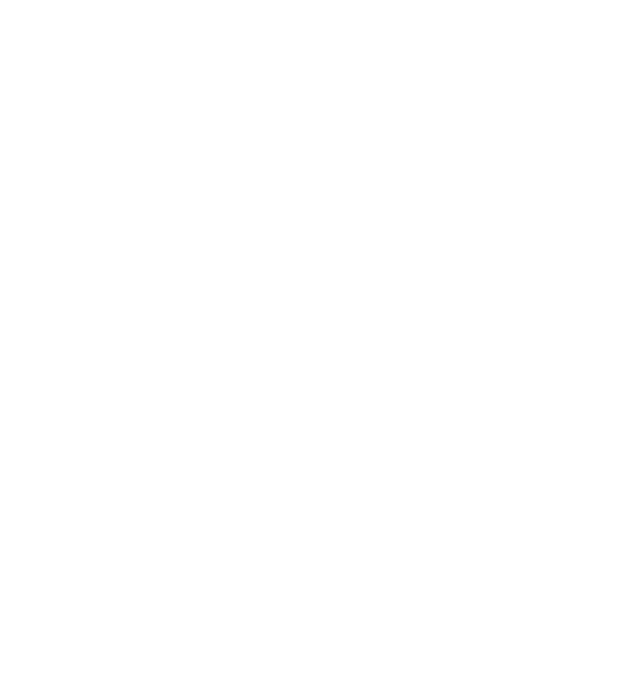
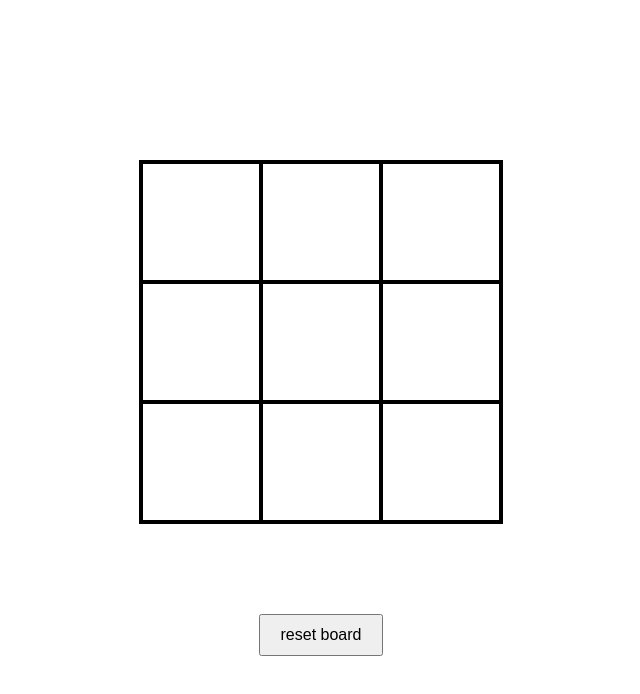
Before and after one commit to yakitoritrash/js-touch, a plain HTML site: page tictactoe/index.html in a window 1280 px wide. Shown: the whole page, without its empty margins (319-959 px from the left). Drawn offline with Linux system fonts and the light colour scheme.

Commit message:
done wit di game

```diff
--- a/tictactoe/index.html
+++ b/tictactoe/index.html
@@ -2,11 +2,13 @@
 <html>
   <head>
     <title>tic tac toe console test</title>
+    <link rel = "stylesheet" type= "text/css" href="styles.css">
   </head>
   <body>
     <div id = "container">
     </div>
     <h2 id = "game-result"></h2>
+    <button id = "restart-btn">reset board</button>
     <script src = "script.js"></script>
   </body>
 </html>
--- a/tictactoe/script.js
+++ b/tictactoe/script.js
@@ -28,6 +28,7 @@ const GameController = (function() {
 
   let currPlayer = player1;
 
+  let isGameOver = false;
   const switchPlayer = () => {
     currPlayer = currPlayer === player1 ? player2 : player1;
   }
@@ -43,16 +44,19 @@ const GameController = (function() {
       if (currBoard[pos1] == currBoard[pos2] && currBoard[pos2] == currBoard[pos3] && currBoard[pos1] != '') {
         //console.log(`winner: ${currPlayer.name}`);
         DisplayController.displayResult(`winner: ${currPlayer.name}`);
+        isGameOver = true;
         return;
       }
     }
       if (!currBoard.includes("")) {
         //console.log("It's a tie!");
         DisplayController.displayResult("It's a tie!");
+        isGameOver = true;
       }
   };
 
   const playRound = (index) => {
+    if (isGameOver) return;
     Gameboard.markBoard(index, currPlayer.mark);
     checkForWinner();
 
@@ -62,11 +66,19 @@ const GameController = (function() {
     DisplayController.renderBoard();
   };
 
-  return {playRound};
+  const resetGame = () => {
+    Gameboard.resetBoard();
+    currPlayer = player1;
+    isGameOver = false;
+    DisplayController.displayResult("");
+  }
+
+  return {playRound, resetGame};
 })();
 
 const DisplayController = (function() {
   const container = document.getElementById("container");
+  const resetbutton = document.getElementById("restart-btn");
   const renderBoard = () => {
     container.innerHTML = "";
     const board = Gameboard.getBoard();
@@ -83,8 +95,14 @@ const DisplayController = (function() {
 
   const result = document.getElementById("game-result");
   const displayResult = (message) => {
-    result.appendChild(message);
+    result.textContent = message;
   };
+
+  resetbutton.addEventListener('click', () => {
+    GameController.resetGame();
+    renderBoard();
+  });
+
   return { renderBoard, displayResult };
 })();
 
--- a/tictactoe/styles.css
+++ b/tictactoe/styles.css
@@ -0,0 +1,42 @@
+body {
+  display: flex;
+  flex-direction: column;
+  justify-content: center;
+  align-items: center;
+  height: 100vh;
+}
+
+#container {
+  display: grid;
+  grid-template-columns: repeat(3, 120px);
+  grid-template-rows: repeat(3, 120px);
+  border: 2px solid black;
+}
+
+.square {
+  border: 2px solid black;
+  display: flex;
+  align-items: center;
+  justify-content: center;
+  font-size: 5rem;
+  font-weight: bold;
+  cursor: pointer;
+}
+
+.square:hover {
+  background-color: #f0f0f0;
+}
+
+#game-result {
+  margin-top: 20px;
+  font-size: 1.5rem;
+  height: 30px;
+  color: black;
+}
+
+#restart-btn {
+  margin-top: 20px;
+  padding: 10px 20px;
+  font-size: 1rem;
+  cursor: pointer;
+}
```
